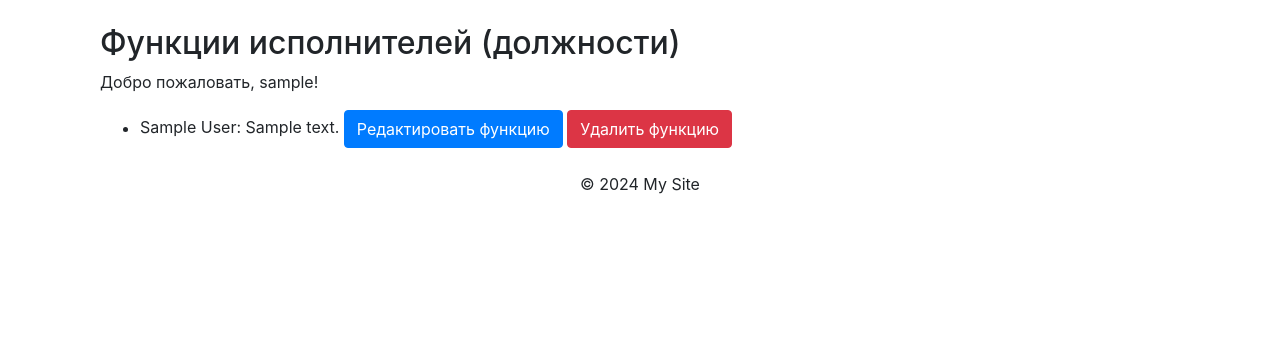
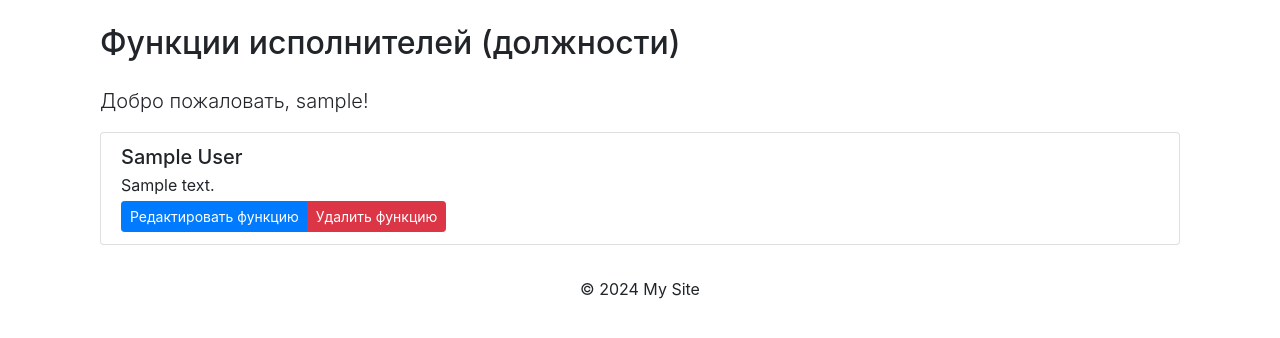
Before and after one commit to Sergey-Pashkov/Le, a Django app: page /accounts/functions/ in a window 1280 px wide. Shown: the part 56-394 px from the top of the page. Run offline with Django 5.2, Linux system fonts and the light colour scheme; a user stored in the database is signed in; tables that the repository leaves empty hold one stand-in row (values such as "Sample post"); some libraries are stand-ins or nearby versions.

Commit message:
Добавлены стили

```diff
--- a/Home_button/Accounting_button/forms.py
+++ b/Home_button/Accounting_button/forms.py
@@ -4,4 +4,4 @@ from .models import Functions_of_performers
 class FunctionsOfPerformersForm(forms.ModelForm):
     class Meta:
         model = Functions_of_performers
-        fields = ['name', 'description', 'owner']
+        fields = ['name', 'description']  # Убираем поле 'owner'
--- a/Home_button/Accounting_button/templates/Accounting_button/functions_of_performers/functions_list.html
+++ b/Home_button/Accounting_button/templates/Accounting_button/functions_of_performers/functions_list.html
@@ -3,30 +3,36 @@
 {% load permissions %}
 
 {% block content %}
-<div class="container">
-    <h2>Функции исполнителей (должности)</h2>
+<div class="container mt-4">
+    <div class="row">
+        <div class="col-12">
+            <h2 class="mb-4">Функции исполнителей (должности)</h2>
+            <p class="lead">Добро пожаловать, {{ user.username }}!</p> <!-- Приветствие пользователя -->
 
-    <p>Добро пожаловать, {{ user.username }}!</p>  <!-- Приветствие пользователя -->
-
-    <ul>
+            <div class="list-group">
                 {% for function in functions %}
-            <li>
-                {{ function.name }}: {{ function.description }}
+                    <div class="list-group-item mb-2">
+                        <h5 class="mb-1">{{ function.name }}</h5>
+                        <p class="mb-1">{{ function.description }}</p>
 
                         {% if function.id %}
+                            <div class="btn-group" role="group" aria-label="Function Actions">
                                 {% if user|has_perm:"Accounting_button.change_functions_of_performers" %}
-                        <a href="{% url 'Accounting_button:update_function' function.id %}" class="btn btn-primary">Редактировать функцию</a>
+                                    <a href="{% url 'Accounting_button:update_function' function.id %}" class="btn btn-primary btn-sm">Редактировать функцию</a>
                                 {% endif %}
                                 {% if user|has_perm:"Accounting_button.delete_functions_of_performers" %}
-                        <a href="{% url 'Accounting_button:delete_function' function.id %}" class="btn btn-danger">Удалить функцию</a>
+                                    <a href="{% url 'Accounting_button:delete_function' function.id %}" class="btn btn-danger btn-sm">Удалить функцию</a>
                                 {% endif %}
+                            </div>
                         {% endif %}
-            </li>
+                    </div>
                 {% endfor %}
-    </ul>
+            </div>
 
             {% if user|has_group:"Собственник" %}
-        <a href="{% url 'Accounting_button:create_function' %}" class="btn btn-primary">Добавить новую функцию</a>
+                <a href="{% url 'Accounting_button:create_function' %}" class="btn btn-success mt-4">Добавить новую функцию</a>
             {% endif %}
         </div>
+    </div>
+</div>
 {% endblock %}
--- a/Home_button/Accounting_button/views.py
+++ b/Home_button/Accounting_button/views.py
@@ -31,7 +31,7 @@ class CustomLogoutView(LogoutView):
 from django.shortcuts import render, get_object_or_404, redirect
 from django.contrib.auth.decorators import login_required, permission_required
 from .models import Functions_of_performers
-from .forms import FunctionsOfPerformersForm  # Предполагается, что у вас есть форма
+from .forms import FunctionsOfPerformersForm
 
 @login_required
 @permission_required('Accounting_button.add_functions_of_performers', raise_exception=True)
@@ -41,12 +41,14 @@ def create_function(request):
     Доступно только авторизованным пользователям с правом добавления функций исполнителей.
     """
     if request.method == 'POST':
-        form = FunctionsOfPerformersForm(request.POST)  # Создаем форму с данными из запроса
+        form = FunctionsOfPerformersForm(request.POST)
         if form.is_valid():
-            form.save()  # Сохраняем новую функцию в базу данных
-            return redirect('Accounting_button:functions_list')  # Перенаправляем на список функций
+            function = form.save(commit=False)
+            function.owner = request.user  # Устанавливаем текущего пользователя как владельца
+            function.save()
+            return redirect('Accounting_button:functions_list')
     else:
-        form = FunctionsOfPerformersForm()  # Пустая форма для GET-запроса
+        form = FunctionsOfPerformersForm()
     return render(request, 'Accounting_button/functions_of_performers/function_form.html', {'form': form})
 
 @login_required
@@ -56,7 +58,7 @@ def read_function(request, function_id):
     Представление для отображения деталей функции исполнителя.
     Доступно только авторизованным пользователям с правом просмотра функций исполнителей.
     """
-    function = get_object_or_404(Functions_of_performers, id=function_id)  # Получаем функцию или возвращаем 404
+    function = get_object_or_404(Functions_of_performers, id=function_id)
     return render(request, 'Accounting_button/functions_of_performers/function_detail.html', {'function': function})
 
 @login_required
@@ -66,14 +68,14 @@ def update_function(request, function_id):
     Представление для обновления существующей функции исполнителя.
     Доступно только авторизованным пользователям с правом изменения функций исполнителей.
     """
-    function = get_object_or_404(Functions_of_performers, id=function_id)  # Получаем функцию или возвращаем 404
+    function = get_object_or_404(Functions_of_performers, id=function_id)
     if request.method == 'POST':
-        form = FunctionsOfPerformersForm(request.POST, instance=function)  # Создаем форму с данными из запроса и экземпляром функции
+        form = FunctionsOfPerformersForm(request.POST, instance=function)
         if form.is_valid():
-            form.save()  # Сохраняем изменения в базу данных
-            return redirect('Accounting_button:functions_list')  # Перенаправляем на список функций
+            form.save()
+            return redirect('Accounting_button:functions_list')
     else:
-        form = FunctionsOfPerformersForm(instance=function)  # Форма с данными функции для GET-запроса
+        form = FunctionsOfPerformersForm(instance=function)
     return render(request, 'Accounting_button/functions_of_performers/function_form.html', {'form': form, 'function': function})
 
 @login_required
@@ -83,10 +85,10 @@ def delete_function(request, function_id):
     Представление для удаления существующей функции исполнителя.
     Доступно только авторизованным пользователям с правом удаления функций исполнителей.
     """
-    function = get_object_or_404(Functions_of_performers, id=function_id)  # Получаем функцию или возвращаем 404
+    function = get_object_or_404(Functions_of_performers, id=function_id)
     if request.method == 'POST':
-        function.delete()  # Удаляем функцию из базы данных
-        return redirect('Accounting_button:functions_list')  # Перенаправляем на список функций
+        function.delete()
+        return redirect('Accounting_button:functions_list')
     return render(request, 'Accounting_button/functions_of_performers/function_confirm_delete.html', {'function': function})
 
 @login_required
@@ -96,5 +98,5 @@ def functions_list(request):
     Представление для отображения списка всех функций исполнителей.
     Доступно только авторизованным пользователям с правом просмотра функций исполнителей.
     """
-    functions = Functions_of_performers.objects.all()  # Получаем все функции из базы данных
+    functions = Functions_of_performers.objects.all()
     return render(request, 'Accounting_button/functions_of_performers/functions_list.html', {'functions': functions})
```
Also changed, not shown: Home_button/Accounting_button/templates/Accounting_button/functions_of_performers/function_form.html (+16 -5 lines), Home_button/Accounting_button/templatetags/form_tags.py (added, +7 -0 lines). Lines whose indentation alone changed are shown as unchanged.
